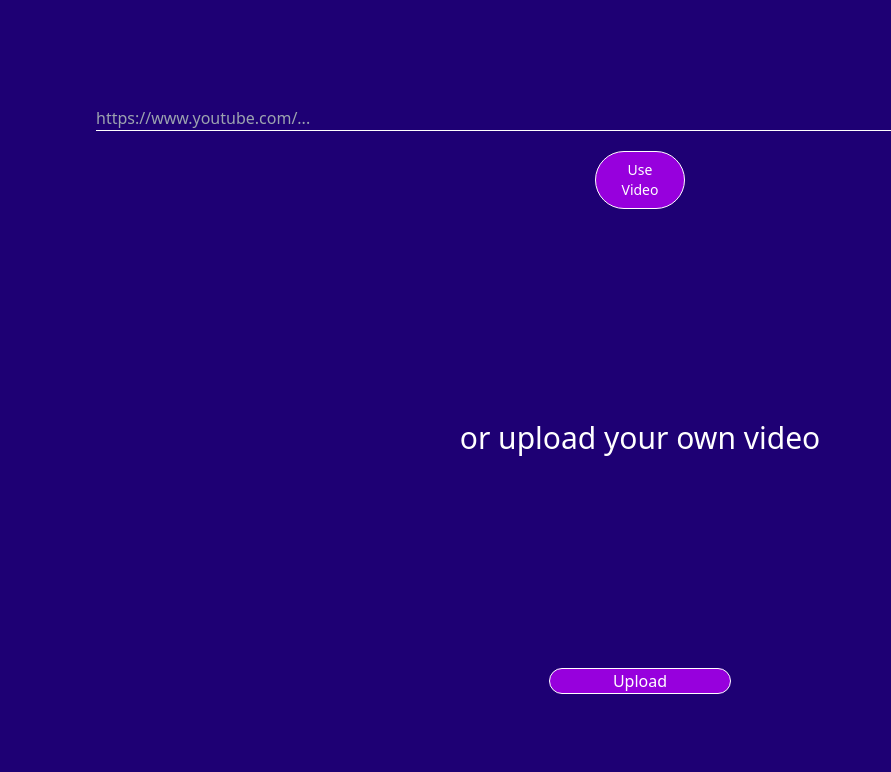
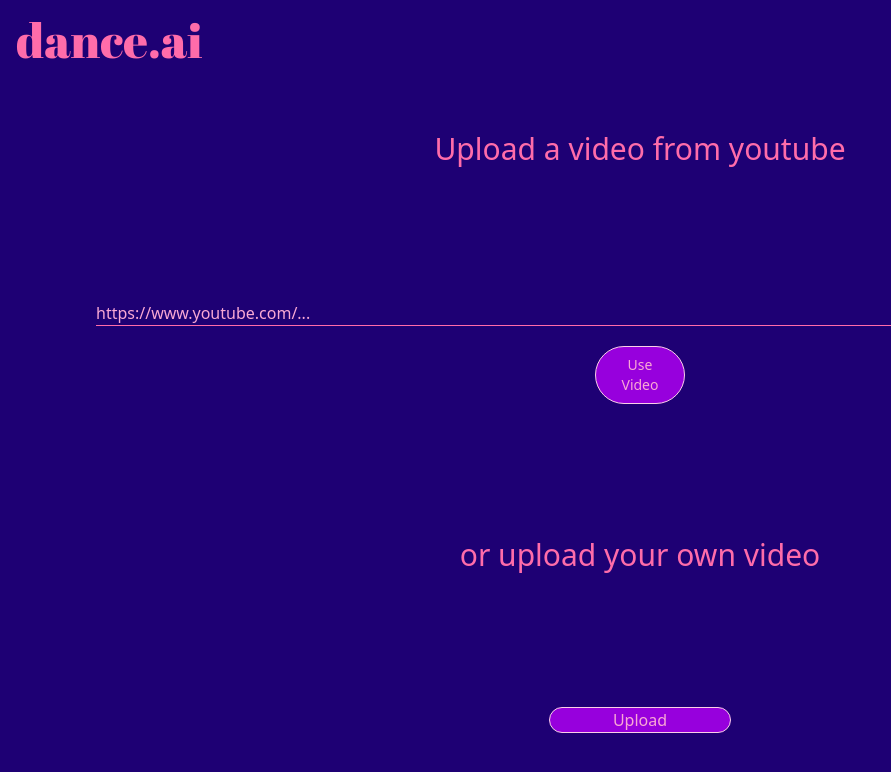
Before and after one commit to anshaysaboo/danceai, a Next.js app: page / in a window 1280 px wide. Shown: the top 772 px of the page, without its empty margins (0-891 px from the left). Built offline with nearby package versions, Linux system fonts and the light colour scheme.

Commit message:
Update index.js

```diff
--- a/src/pages/index.js
+++ b/src/pages/index.js
@@ -1,8 +1,14 @@
 import { Inter } from 'next/font/google'
+import { Abril_Fatface } from 'next/font/google'
 import React, { useState } from 'react'
 import { useRouter } from 'next/router'
 const inter = Inter({ subsets: ['latin'] })
 import Image from "next/image";
+
+const Abril = Abril_Fatface({
+  weight: ["400"],
+style: ["normal"],
+subsets: ["latin", "latin-ext"]});
 
 export default function Home() {
   const router = useRouter();
@@ -23,18 +29,22 @@ export default function Home() {
   }
   return (
     <main className='h-screen w-screen bg-yellow flex flex-col bg-background'>
+      <div className='h-1/12 w-full flex'>
+        <h1 className={"text-pink-pop text-5xl ml-4 mt-4 " + Abril.className}>dance.ai</h1>
+      </div>
+      <h2 className='text-3xl text-pink-pop mx-auto my-auto'>Upload a video from youtube</h2>
       <div className='my-auto px-24'>
-        <input className=' w-full bg-transparent border-b border-white text-white placeholder-gray-400 appearance-none focus:outline-none' type='text' placeholder='https://www.youtube.com/...'
+        <input className=' w-full bg-transparent border-b border-pink-pop text-pink-pop placeholder-pink-300 appearance-none focus:outline-none' type='text' placeholder='https://www.youtube.com/...'
         value={url} onChange={(e)=>setUrl(e.target.value)}/>
-        <button className="block border px-4 py-2 w-1/12 mt-5 mx-auto hover:bg-white hover:border-main hover:text-main text-sm rounded-full bg-main text-white border-white transition-colors"
+        <button className="block border px-4 py-2 w-1/12 mt-5 mx-auto hover:bg-pink-200 hover:border-main hover:text-main text-sm rounded-full bg-main text-pink-300 border-pink-200 transition-colors"
         onClick={()=>sendURL()}>
             Use Video
         </button>
       </div>
-      <h2 className='text-3xl text-white mx-auto my-auto'>or upload your own video</h2>
-      <div className='my-auto px-24 w-full flex'>
+      <h2 className='text-3xl text-pink-pop mx-auto my-auto'>or upload your own video</h2>
+      <div className='my-auto px-24  flex'>
       <label htmlFor="file-upload"
-          className="cursor-pointer rounded-full bg-main text-white w-1/6 mx-auto text-center border border-white hover:bg-white hover:text-main hover:border-main transition-colors"
+          className="cursor-pointer rounded-full bg-main text-pink-300 w-1/6 mx-auto text-center border border-pink-200 hover:bg-pink-200 hover:text-main hover:border-main transition-colors"
       >
           Upload
           <input
```
